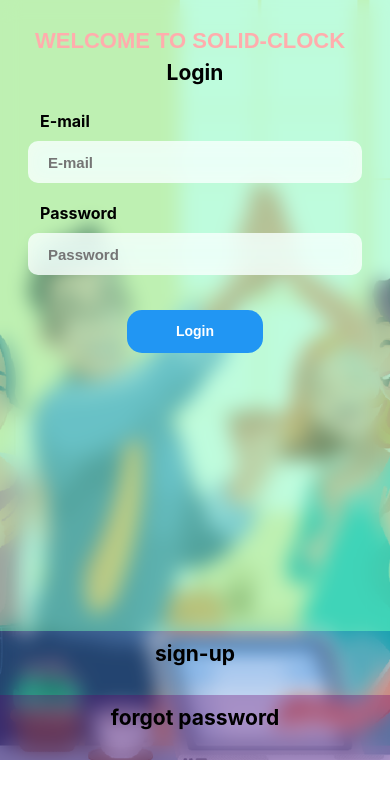
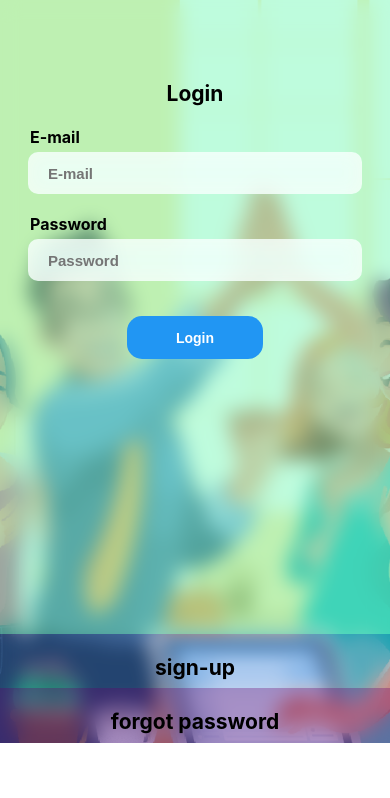
Before and after one commit to gilseg10/Client-server-frontend, a React (Create React App) app: page /#/ in a window 390 px wide. Shown: the top 798 px of the page. Built offline with nearby package versions, Linux system fonts and the light colour scheme.

Commit message:
optimized CSS code

```diff
--- a/src/App.js
+++ b/src/App.js
@@ -17,12 +17,6 @@ function App() {
 }
 
 export default App;
-
-
-
-
-
-
 
 
 
--- a/src/components/login_box.js
+++ b/src/components/login_box.js
@@ -30,7 +30,6 @@ const Login_box = () => {
 
     const [auth_error, set_auth_error] = useState('');
     const [signup_error, set_signup_error] = useState('');
-
 
 
     const [username_login, setUsername] = useState('');
@@ -148,9 +147,6 @@ const Login_box = () => {
         }
     };
 
-
-
-
     const [email_forgot, setEmail_forgot] = useState('');
     const [email_sent, setEmail_sent] = useState('');
     const [error_sending, setError_sending] = useState('');
@@ -190,9 +186,6 @@ const Login_box = () => {
         }
         return false;
     }
-
-
-
 
 
     const [new_password, set_new_password] = useState('');
@@ -307,9 +300,9 @@ const Login_box = () => {
                         <a>Your name</a>
                         <TextBox type="username" placeholder="What is your name?" onChange={handle_username_sign_up_Change} onKeyUp={handle_enter_pressed} errorMessage={username_error} setErrorMessage={setUsername_error}/>
                         <a>Password</a>
-                        <TextBox type="password" placeholder="choose and password" onChange={handle_password_sign_up_Change} onKeyUp={handle_enter_pressed} validate={password_sign_up_confirm} errorMessage={password_error} setErrorMessage={setPassword_error}/>
+                        <TextBox type="password" placeholder="choose password" onChange={handle_password_sign_up_Change} onKeyUp={handle_enter_pressed} validate={password_sign_up_confirm} errorMessage={password_error} setErrorMessage={setPassword_error}/>
                         <a>Confirm password</a>
-                        <TextBox type="password" placeholder="choose and password" onChange={handle_password_sign_up_confirm_Change} onKeyUp={handle_enter_pressed} validate={password_sign_up} errorMessage={password_error} setErrorMessage={setPassword_error}/>
+                        <TextBox type="password" placeholder="choose password" onChange={handle_password_sign_up_confirm_Change} onKeyUp={handle_enter_pressed} validate={password_sign_up} errorMessage={password_error} setErrorMessage={setPassword_error}/>
                         <a>E-mail</a>
                         <TextBox type="email" placeholder="E-mail" onChange={handle_email_sign_up_Change} onKeyUp={handle_enter_pressed} errorMessage={email_error} setErrorMessage={setEmail_error}/>
                         <button onClick={handle_sign_up_click}>Sign-up</button>
--- a/src/index.js
+++ b/src/index.js
@@ -13,7 +13,3 @@ root.render(
       <App />
   </React.StrictMode>
 );
-
-// If you want to start measuring performance in your app, pass a function
-// to log results (for example: reportWebVitals(console.log))
-// or send to an analytics endpoint. Learn more: https://bit.ly/CRA-vitals
--- a/src/screens/Login.js
+++ b/src/screens/Login.js
@@ -1,4 +1,3 @@
-import React, {useState} from 'react';
 import '../styles/App.css';
 import '../styles/Login_screen_style.css';
 import Login_box from "../components/login_box";
--- a/src/styles/App.css
+++ b/src/styles/App.css
@@ -1,35 +1,32 @@
+.main_box{
+    display: flex;
+    align-items: center;
+    flex-direction: column;
+    backdrop-filter: blur(10px);
+}
+
+.background{
+    background-size: cover;
+    background-repeat: no-repeat;
+    overflow: hidden;
+    display: flex;
+    /*justify-content: center;*/
+    align-items: center;
+    flex-direction: column;
+    gap: 10px;
+}
+
 @media (min-width: 1025px) {
     .main_box {
-        width: 28%;
-        height: 80%;
-        margin: 0 auto;
-        display: flex;
-        justify-content: flex-start;
-        align-items: center;
-        flex-direction: column;
+        width: 30%;
+        height: 65%;
+        margin: 50px auto;
         border-radius: 30px;
-        backdrop-filter: blur(10px);
     }
     .background{
         background-image: url("../assets/output-onlinepngtools.png");
-        /*background-image: url("http://wallpaperswide.com/download/landscape_illustration-wallpaper-3440x1440.jpg");*/
-
-        background-size: cover;
-        background-repeat: no-repeat;
         width: 100vw;
         height: 100vh;
-        overflow: hidden;
-    }
-
-    #header{
-        padding-top: 20px;
-        padding-bottom: 50px;
-        margin: 0 auto;
-        display: flex;
-        justify-content: center;
-        align-items: center;
-        font-size: 40px;
-        font-weight: 800;
     }
 }
 
@@ -37,33 +34,23 @@
 @media (min-width: 1px) and (max-width: 1024px){
     .main_box {
         width: 100vw;
-        height: 90vh;
-        /*height: 97.6vh;*/
-        display: flex;
+        height: 88vh;
         margin: 0 auto;
-        justify-content: center;
-        align-items: center;
-        flex-direction: column;
-        backdrop-filter: blur(10px);
     }
-
 
     .background{
         background-image: url("../assets/mobile_background.png");
-        background-size: cover;
-        background-repeat: no-repeat;
-        display: flex;
-        justify-content: center;
-        align-items: center;
-        flex-direction: column;
-        overflow: auto;
+
         height: 100%;
         width: 100%;
     }
+    #header_login{
+        display: none;
+    }
 }
 
-
 #header_login, #header_home{
+    transform-origin: center;
     color: #ffadad;
     font-family: 'Raleway',sans-serif;
     text-transform: uppercase;
--- a/src/styles/Home_screen_style.css
+++ b/src/styles/Home_screen_style.css
@@ -21,7 +21,6 @@ button{
         border-radius: 20px;
     }
 
-
     #header_div, #table_div{
         background-color: rgba(141, 141, 141, 0.52);
         border-radius: 20px;
@@ -33,7 +32,6 @@ button{
 
     #table_div{
         height: 660px;
-        overflow: auto;
         margin: 0 10px 10px 10px;
         border-radius: 0 0 20px 20px;
     }
@@ -43,7 +41,6 @@ button{
     }
     .times{
         width: 75%;
-        padding: 10px;
     }
 
     th:first-child{
@@ -65,9 +62,6 @@ button{
     #settings{
         border-radius:  0 0 15px 0;
     }
-    #table_div{
-        overflow: auto;
-    }
     *::-webkit-scrollbar {
         display: none;
         -ms-overflow-style: none;
@@ -81,7 +75,6 @@ button{
     }
     .times{
         width: 55%;
-        padding: 10px;
     }
     .container{
         width: 100%;
@@ -93,24 +86,15 @@ button{
     .modal-content {
         width: 70%;
     }
-
-    #header_home {
-        position: absolute;
-        top: 40px;
-        left: 9%;
-        justify-content: center;
-        z-index: 1;
-        font-weight: 900;
-        font-size: 22px;
-        overflow: auto;
-    }
 }
 
-
-
+#table_div{
+    overflow: auto;
+}
 
 .times{
     overflow-block: visible;
+    padding: 10px;
 }
 
 .util{
@@ -167,7 +151,6 @@ button{
     background-image: url("../assets/add_comment_icon.png");
 }
 
-
 .modal {
     padding: 50px 0 0 0;
     position: fixed;
@@ -192,7 +175,6 @@ button{
     text-align: center;
     overflow-block: visible;
 }
-
 
 textarea{
     resize: none;
--- a/src/styles/Login_screen_style.css
+++ b/src/styles/Login_screen_style.css
@@ -31,21 +31,10 @@
     .section:last-child {
         background-color: rgba(102, 51, 153,0.5);
     }
-    #header_login {
-        position: absolute;
-        top: 10px;
-        left: 9%;
-        justify-content: center;
-        z-index: 1;
-        font-weight: 900;
-        font-size: 22px;
-        overflow: auto;
-    }
 }
 
 .section {
     flex-grow: 1;
-    padding-top: 10px;
     font-weight: bold;
     font-size: 16px;
     width: 100%;
@@ -57,33 +46,30 @@
 
 .section.active {
     transition: height 0.5s ease-in-out;
-    height: 75%;
+    height: 76%;
     flex-grow: 1;
     cursor: auto;
 }
 
 .section:not(.active) {
     transition: height 0.5s ease-in-out;
-    height: 7%;
+    height: 6%;
+}
+
+.section p, .section a{
+    user-select: none;
+    font-weight: bold;
 }
 
 .section p {
-    user-select: none;
-    margin-top: 0;
-    padding-bottom: 5px;
     font-size: 21px;
-    font-weight: bold;
 }
 
 .section a{
-    font-weight: bold;
-    margin-left: 40px;
-    margin-top: 20px;
-    margin-bottom: 10px;
+    margin: 20px 40px 5px 30px;
     display: flex;
     justify-content: left;
 }
-
 
 .section button, .modal-content button{
     outline: none;
@@ -106,7 +92,6 @@
     scale: 1.05;
 }
 
-
 .section input ,.modal-content input{
     font-weight: bold;
     font-size: 15px;
@@ -128,7 +113,6 @@
     color: #ff3e3e;
     font-size: 14px;
 }
-
 
 #buttons{
     display: flex;
@@ -158,7 +142,6 @@
     background-image: url("../assets/apple_icon.png");
 }
 
-
 #error{
     color: red;
 }
```
Also changed, not shown: src/assets/employee_favicon.png (added), 1 other file (tests, documents, lock files or other folders).
